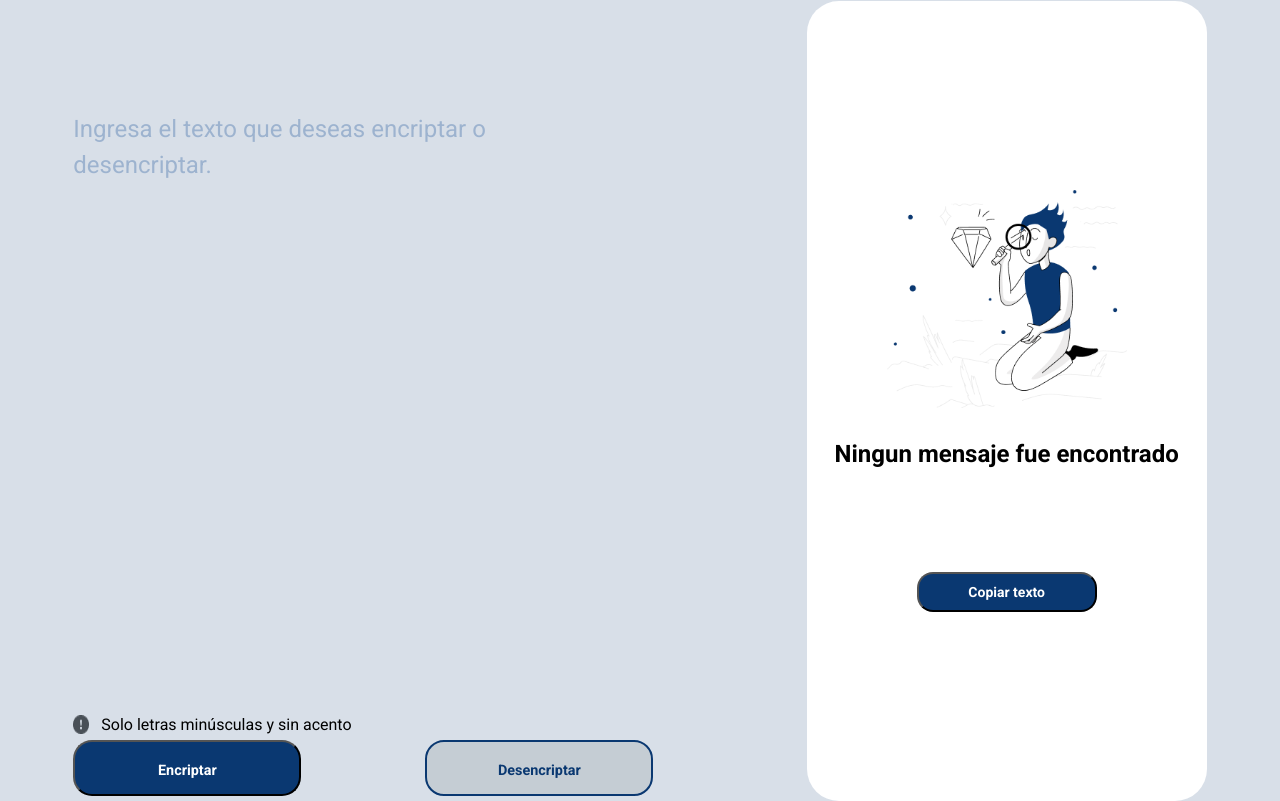
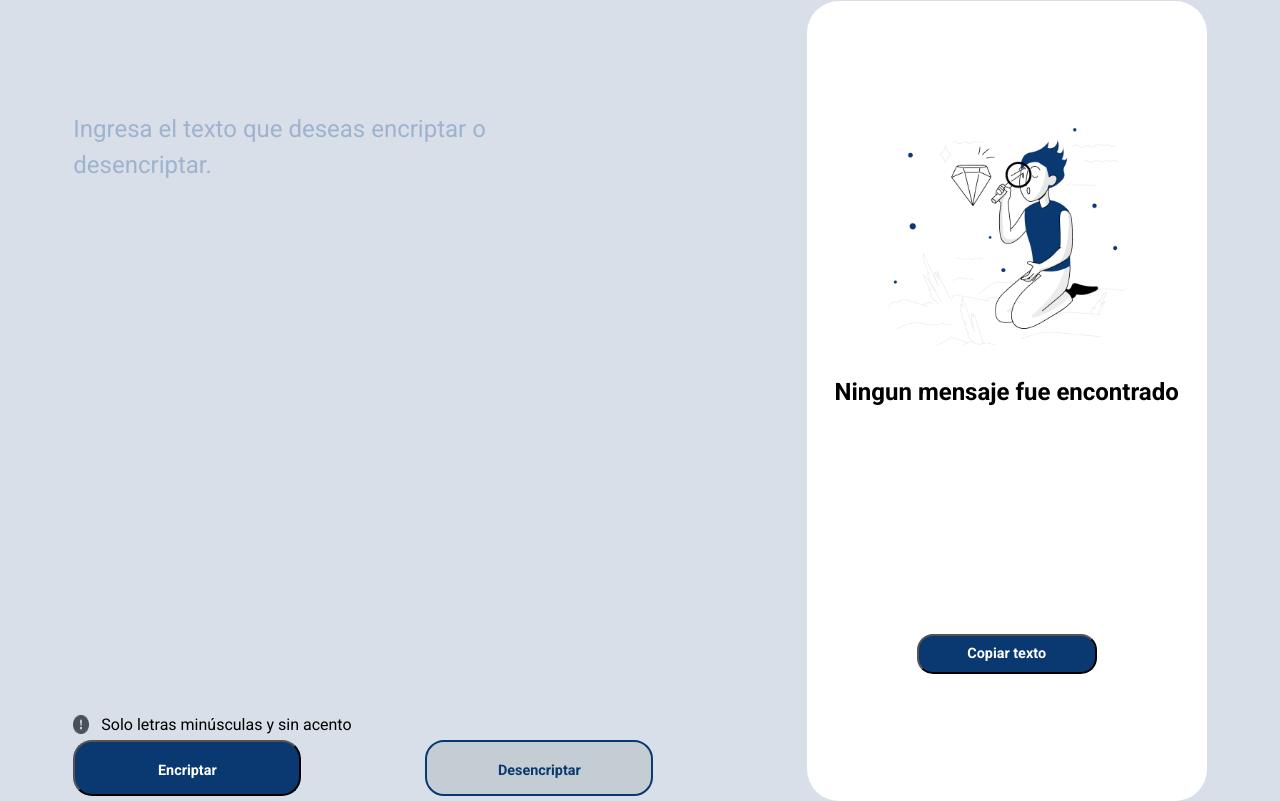
Before and after one commit to ZLYF3R/challenge_encriptador, a plain HTML site: page index.html in a window 1280 px wide. Shown: the part 91-892 px from the top of the page. Drawn offline with Linux system fonts and the light colour scheme.

Commit message:
modificación del height del texto resultado

```diff
--- a/estilos.css
+++ b/estilos.css
@@ -104,7 +104,7 @@
 .titulo-mensaje{
    text-align: center;
    font-family: var(--fuente-Roboto);
-   font-size: 24px;
+   font-size: 1.5rem;
    font-weight: 700;
 }
 
@@ -115,7 +115,7 @@
    height: 600px;
    border: none;
    font-family: var(--fuente-Roboto);
-   font-size: 24px;
+   font-size: 1.5rem;
    line-height: 150%;
    background-color: var(--color-primario);
    color: var(--color-terceario);
@@ -135,7 +135,7 @@
    width: 180px;
    height: 40px;
    font-family: var(--fuente-Roboto);
-   font-size: 14px;
+   font-size: 0.9rem;
    font-weight: 600;
    color: var(--color-secundario);
    text-decoration: none;
@@ -146,9 +146,14 @@
 .mensaje-resultado{
    border: none;
    resize: none;
+   overflow: auto;
+   width: 100%;
+   height:max-content ;
+   box-sizing:border-box;
+   padding: 5px;
    justify-content: center;
    font-family: var(--fuente-Roboto);
-   font-size: 24px;
+   font-size: 0.9rem;
    color: var(--color-terceario);
 }
 
--- a/index.html
+++ b/index.html
@@ -27,7 +27,7 @@
             <img src="Muñeco.png" alt="muñeco con lupa" class="muñeco-resultado">
             <div class="mensaje-encriptado">
                 <h1 class="titulo-mensaje" id="titulo-mensaje">Ningun mensaje fue encontrado</h1>
-               <textarea class="mensaje-resultado" name="mensaje" id="mensaje"></textarea>
+               <textarea class="mensaje-resultado" name="mensaje" id="mensaje" cols="1" rows="10"></textarea>
             </div>
             <button type="submit" class="btn-copiar" onclick="copiarAlPortapapeles()">Copiar texto</button>
         </section>
```
